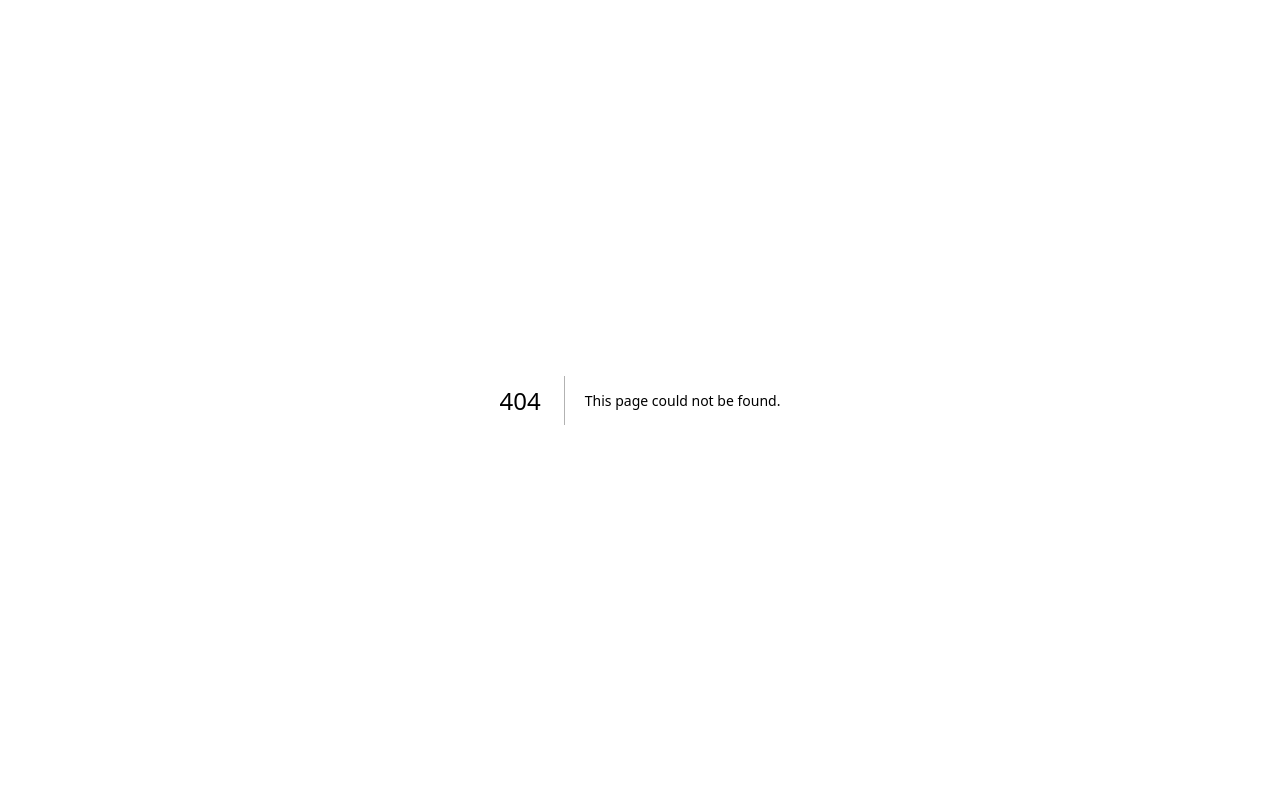
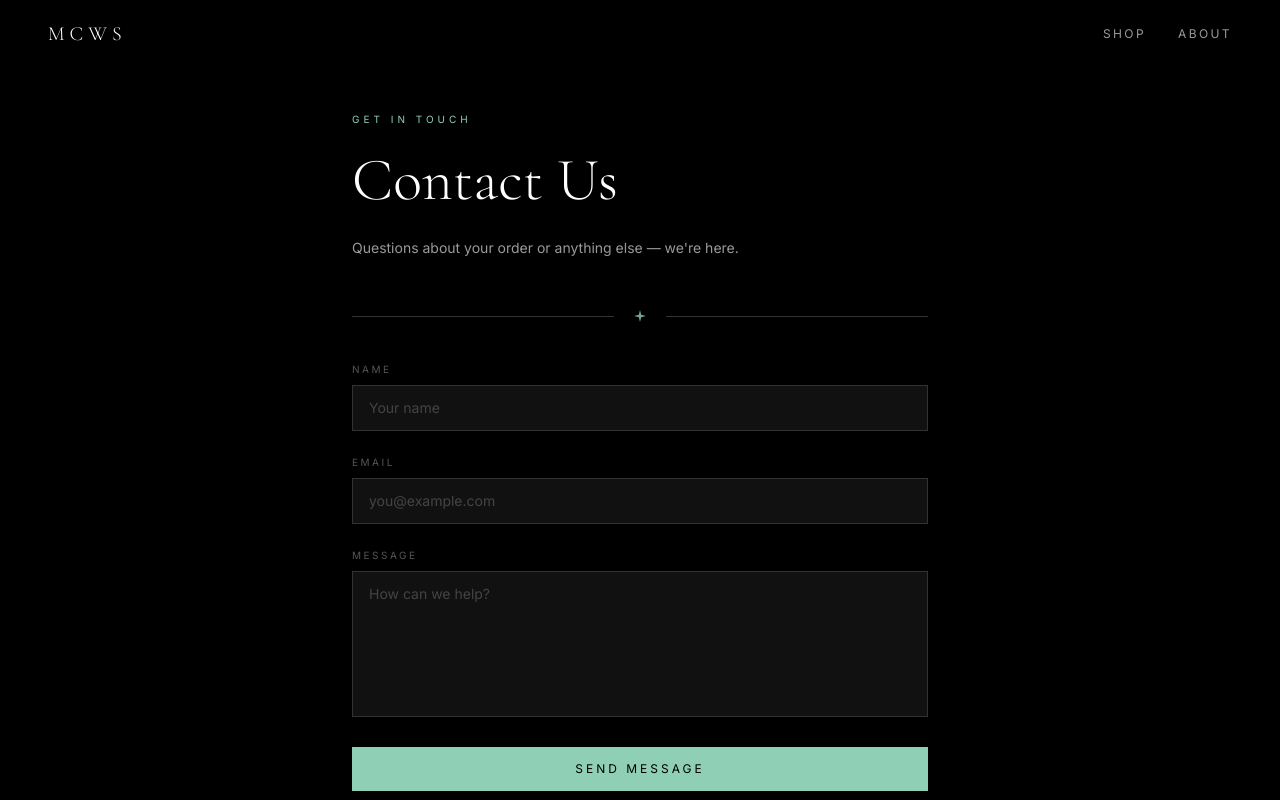
Before and after one commit to SPRTD-EXP/mcws, a Next.js app: page /contact in a window 1280 px wide. Before the commit this address had no page. Shown: the top 800 px of the page. Built offline with nearby package versions, Linux system fonts and the light colour scheme.

Commit message:
night into 4/22

```diff
--- /dev/null
+++ b/app/contact/actions.ts
@@ -0,0 +1,49 @@
+"use server";
+
+import { Resend } from "resend";
+
+// ▼ CONTACT — paste the destination email address here
+const CONTACT_EMAIL = "detwrks@gmail.com";
+
+function getResend() {
+  return new Resend(process.env.RESEND_API_KEY!);
+}
+
+export async function submitContactForm(formData: FormData): Promise<{ success: boolean; error?: string }> {
+  const name = (formData.get("name") as string | null)?.trim() ?? "";
+  const email = (formData.get("email") as string | null)?.trim() ?? "";
+  const message = (formData.get("message") as string | null)?.trim() ?? "";
+
+  if (!name || !email || !message) {
+    return { success: false, error: "Please fill in all fields." };
+  }
+
+  if (!/^[^\s@]+@[^\s@]+\.[^\s@]+$/.test(email)) {
+    return { success: false, error: "Please enter a valid email address." };
+  }
+
+  try {
+    await getResend().emails.send({
+      from: "MCWS Contact <onboarding@resend.dev>",
+      to: CONTACT_EMAIL,
+      replyTo: email,
+      subject: `New Contact Message from ${name}`,
+      html: `
+        <div style="font-family: sans-serif; max-width: 500px; color: #111;">
+          <h2 style="font-size: 20px; margin-bottom: 4px;">New Contact Message</h2>
+          <hr style="margin: 16px 0; border: none; border-top: 1px solid #eee;">
+          <p><strong>Name:</strong> ${name}</p>
+          <p><strong>Email:</strong> <a href="mailto:${email}">${email}</a></p>
+          <p><strong>Message:</strong></p>
+          <p style="white-space: pre-wrap; color: #333;">${message}</p>
+          <hr style="margin: 16px 0; border: none; border-top: 1px solid #eee;">
+          <p style="font-size: 12px; color: #999;">Sent from the MCWS contact form at mcws.org</p>
+        </div>
+      `,
+    });
+
+    return { success: true };
+  } catch {
+    return { success: false, error: "Something went wrong. Please try again." };
+  }
+}
--- /dev/null
+++ b/app/contact/page.tsx
@@ -0,0 +1,163 @@
+"use client";
+
+import { useState, useTransition } from "react";
+import Nav from "@/components/nav";
+import Footer from "@/components/footer";
+import GeometricDivider from "@/components/geometric-divider";
+import { submitContactForm } from "./actions";
+
+export default function ContactPage() {
+  const [isPending, startTransition] = useTransition();
+  const [result, setResult] = useState<{ success: boolean; error?: string } | null>(null);
+
+  function handleSubmit(e: React.FormEvent<HTMLFormElement>) {
+    e.preventDefault();
+    const formData = new FormData(e.currentTarget);
+    startTransition(async () => {
+      const res = await submitContactForm(formData);
+      setResult(res);
+      if (res.success) {
+        (e.target as HTMLFormElement).reset();
+      }
+    });
+  }
+
+  return (
+    <>
+      <Nav />
+      <main className="flex flex-col flex-1 pt-28 pb-16 px-6 md:px-12">
+        <div className="max-w-xl mx-auto w-full">
+          <div className="mb-12">
+            <p
+              className="text-[#8ecfb5] text-[10px] tracking-[0.4em] uppercase mb-4"
+              style={{ fontFamily: "var(--font-sans)" }}
+            >
+              Get in Touch
+            </p>
+            <h1
+              className="text-5xl md:text-6xl font-light leading-tight text-white"
+              style={{ fontFamily: "var(--font-display)" }}
+            >
+              Contact Us
+            </h1>
+            <p
+              className="text-[#999] text-sm leading-7 mt-4"
+              style={{ fontFamily: "var(--font-sans)" }}
+            >
+              Questions about your order or anything else — we&apos;re here.
+            </p>
+          </div>
+
+          <GeometricDivider className="mb-10" />
+
+          {result?.success ? (
+            <div className="py-12 text-center">
+              <p
+                className="text-[#8ecfb5] text-[10px] tracking-[0.4em] uppercase mb-4"
+                style={{ fontFamily: "var(--font-sans)" }}
+              >
+                Message Sent
+              </p>
+              <p
+                className="text-white text-lg font-light"
+                style={{ fontFamily: "var(--font-display)" }}
+              >
+                JazakAllahu Khayran — we&apos;ll be in touch soon.
+              </p>
+              <button
+                onClick={() => setResult(null)}
+                className="mt-8 text-xs tracking-[0.2em] uppercase text-[#555] hover:text-white transition-colors duration-200"
+                style={{ fontFamily: "var(--font-sans)" }}
+              >
+                Send another message
+              </button>
+            </div>
+          ) : (
+            <form onSubmit={handleSubmit} className="space-y-6">
+              <div>
+                <label
+                  htmlFor="name"
+                  className="block text-[10px] tracking-[0.25em] uppercase text-[#555] mb-2"
+                  style={{ fontFamily: "var(--font-sans)" }}
+                >
+                  Name
+                </label>
+                <input
+                  id="name"
+                  name="name"
+                  type="text"
+                  required
+                  autoComplete="name"
+                  className="w-full bg-[#111] border border-[#333] text-white text-sm px-4 py-3 outline-none focus:border-[#8ecfb5] transition-colors duration-200 placeholder:text-[#444]"
+                  style={{ fontFamily: "var(--font-sans)" }}
+                  placeholder="Your name"
+                  suppressHydrationWarning
+                />
+              </div>
+
+              <div>
+                <label
+                  htmlFor="email"
+                  className="block text-[10px] tracking-[0.25em] uppercase text-[#555] mb-2"
+                  style={{ fontFamily: "var(--font-sans)" }}
+                >
+                  Email
+                </label>
+                <input
+                  id="email"
+                  name="email"
+                  type="email"
+                  required
+                  autoComplete="email"
+                  className="w-full bg-[#111] border border-[#333] text-white text-sm px-4 py-3 outline-none focus:border-[#8ecfb5] transition-colors duration-200 placeholder:text-[#444]"
+                  style={{ fontFamily: "var(--font-sans)" }}
+                  placeholder="you@example.com"
+                  suppressHydrationWarning
+                />
+              </div>
+
+              <div>
+                <label
+                  htmlFor="message"
+                  className="block text-[10px] tracking-[0.25em] uppercase text-[#555] mb-2"
+                  style={{ fontFamily: "var(--font-sans)" }}
+                >
+                  Message
+                </label>
+                <textarea
+                  id="message"
+                  name="message"
+                  required
+                  rows={6}
+                  className="w-full bg-[#111] border border-[#333] text-white text-sm px-4 py-3 outline-none focus:border-[#8ecfb5] transition-colors duration-200 placeholder:text-[#444] resize-none"
+                  style={{ fontFamily: "var(--font-sans)" }}
+                  placeholder="How can we help?"
+                  suppressHydrationWarning
+                />
+              </div>
+
+              {result?.error && (
+                <p
+                  className="text-red-400 text-xs"
+                  style={{ fontFamily: "var(--font-sans)" }}
+                >
+                  {result.error}
+                </p>
+              )}
+
+              <button
+                type="submit"
+                disabled={isPending}
+                className="w-full px-8 py-3.5 text-xs tracking-[0.25em] uppercase bg-[#8ecfb5] text-black hover:bg-white transition-colors duration-300 disabled:opacity-50 disabled:cursor-not-allowed"
+                style={{ fontFamily: "var(--font-sans)" }}
+              >
+                {isPending ? "Sending…" : "Send Message"}
+              </button>
+            </form>
+          )}
+        </div>
+      </main>
+      <Footer />
+    </>
+  );
+}
--- a/app/policies/page.tsx
+++ b/app/policies/page.tsx
@@ -40,7 +40,7 @@ export default function PoliciesPage() {
                 style={{ fontFamily: "var(--font-sans)" }}
               >
                 <p>
-                  All orders are made to order. Please allow <strong className="text-white">2–3 weeks</strong> for
+                  All orders are made to order. Please allow <strong className="text-white">1 week</strong> for
                   production and fulfillment before your order ships.
                 </p>
                 <p>
--- a/components/footer.tsx
+++ b/components/footer.tsx
@@ -17,6 +17,13 @@ export default function Footer() {
           Muslim Community of the Western Suburbs of Detroit
         </span>
         <nav className="flex items-center gap-6">
+          <Link
+            href="/contact"
+            className="text-xs tracking-[0.2em] uppercase text-[#999] hover:text-white transition-colors duration-200"
+            style={{ fontFamily: "var(--font-sans)" }}
+          >
+            Contact
+          </Link>
           <Link
             href="/policies"
             className="text-xs tracking-[0.2em] uppercase text-[#999] hover:text-white transition-colors duration-200"
```
